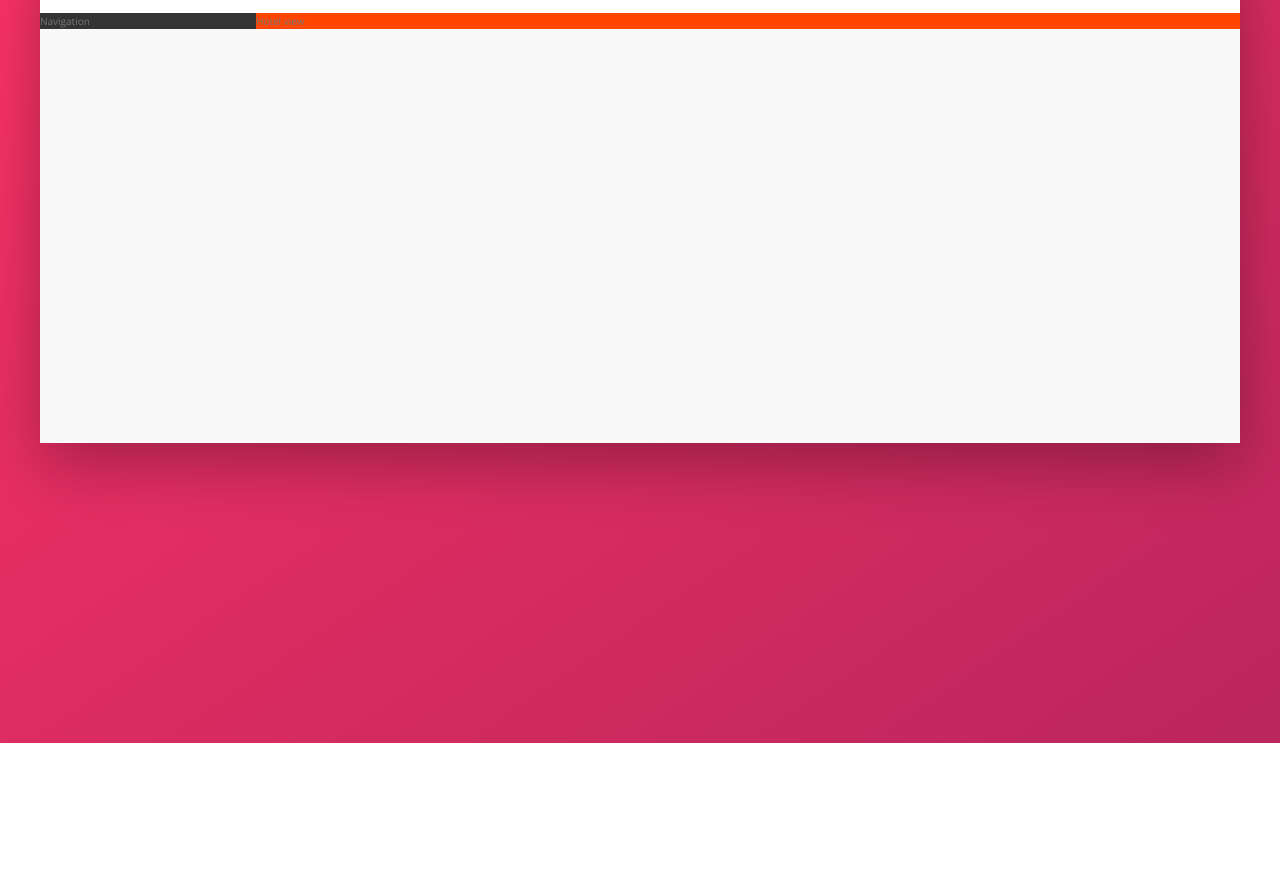
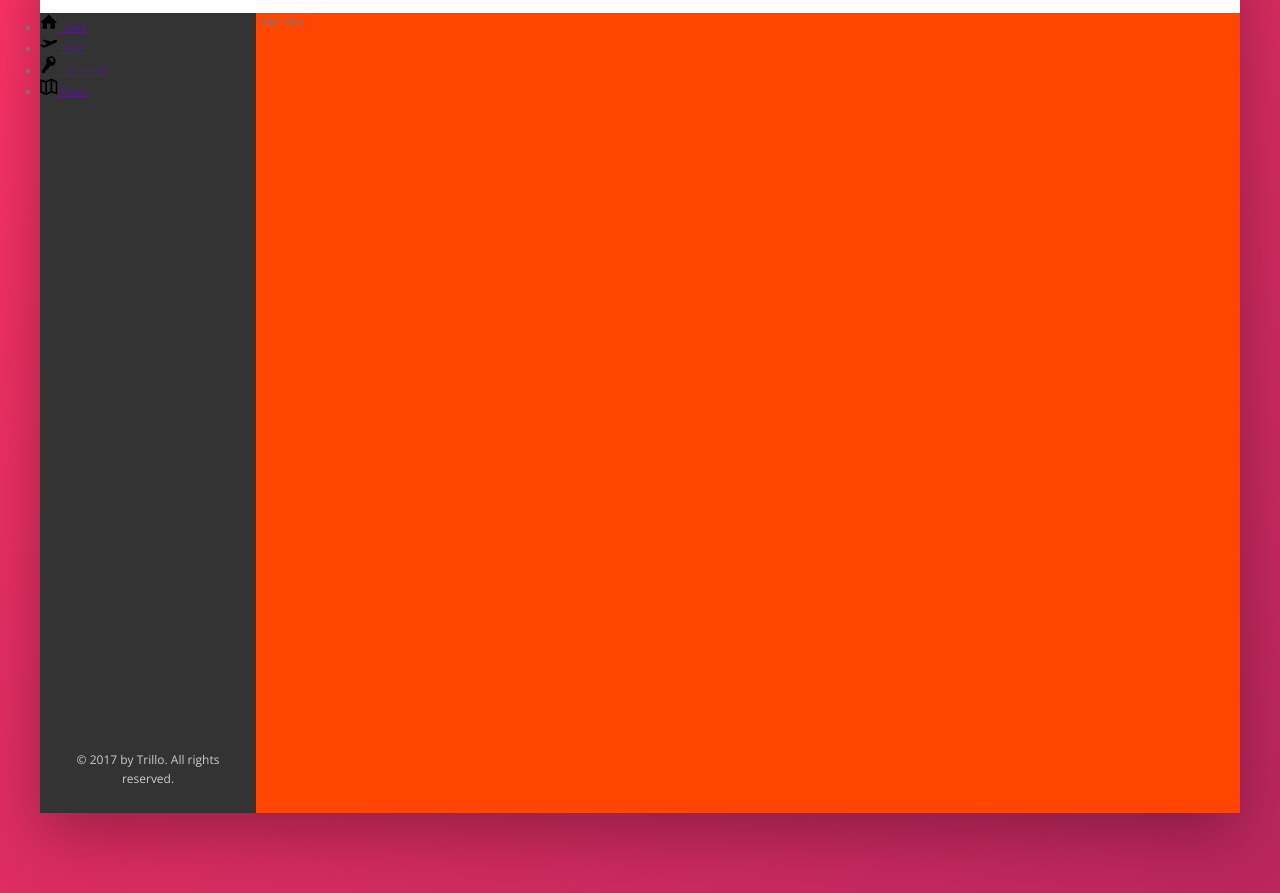
Before and after one commit to Saurabh7064/trillo, a website: page index.html in a window 1280 px wide. Shown: the part 137-1030 px from the top of the page. Before the commit the page ends 880 px from the top, so only its background shows below. Drawn offline with nearby package versions, Linux system fonts and the light colour scheme.

Commit message:
76. Navigation part 1

```diff
--- a/index.html
+++ b/index.html
@@ -47,8 +47,51 @@
             </header>
             <div class="content">
                 <nav class="sidebar">
-                    Navigation
+                    <ul class="side-nav">
+                        <li class="side-nav__item">
+                            <a href="" class="side-nav__link">
+                                <svg class="side-nav__icon">
+                                    <use xlink:href="img/sprite.svg#icon-home"></use>
+                                </svg>
+                                <span>Hotel</span>
+                            </a>
+                        </li>
+
+                        <li class="side-nav__item">
+                            <a href="" class="side-nav__link">
+                                <svg class="side-nav__icon">
+                                    <use xlink:href="img/sprite.svg#icon-aircraft-take-off"></use>
+                                </svg>
+                                <span>Flight</span>
+                            </a>
+                        </li>
+
+                        <li class="side-nav__item">
+                            <a href="" class="side-nav__link">
+                                <svg class="side-nav__icon">
+                                    <use xlink:href="img/sprite.svg#icon-key"></use>
+                                </svg>
+                                <span>Car rental</span>
+                            </a>
+                        </li>
+
+                        <li class="side-nav__item">
+                            <a href="" class="side-nav__link">
+                                <svg class="side-nav__icon">
+                                    <use xlink:href="img/sprite.svg#icon-map"></use>
+                                </svg>
+                                <span>Tours</span>
+                            </a>
+                        </li>
+                    </ul>
+
+                    <div class="legal">
+                        &copy; 2017 by Trillo. All rights reserved.
+                    </div>
                 </nav>
+
+
+
                 <main class="hotel-view">
                     Hotel view
                 </main>
--- a/sass/_components.scss
+++ b/sass/_components.scss
@@ -118,3 +118,30 @@
 
 
 }
+
+////////////////////////////////////
+// SIDE NAVIGATION
+.side-nav {
+    &__item {
+
+    }
+
+    &__link {
+
+    }
+
+    &__icon {
+        width: 1.75rem;
+        height: 1.75rem;
+    }
+}
+
+
+////////////////////////////////////
+// LEGAL TEXT
+.legal {
+    font-size: 1.2rem;
+    color: var(--color-grey-light-4);
+    text-align: center;
+    padding: 2.5rem;
+}
--- a/sass/_layout.scss
+++ b/sass/_layout.scss
@@ -25,11 +25,14 @@
 .sidebar {
     background-color: var(--color-grey-dark-1);
     flex: 0 0 18%;
+    display: flex;
+    flex-direction: column;
+    justify-content: space-between;
 }
 
 .hotel-view {
     background-color: #fff;
     background-color: orangered;
-
+    height: 80rem;
     flex: 1;
 }
```
Also changed, not shown: css/style.css.
